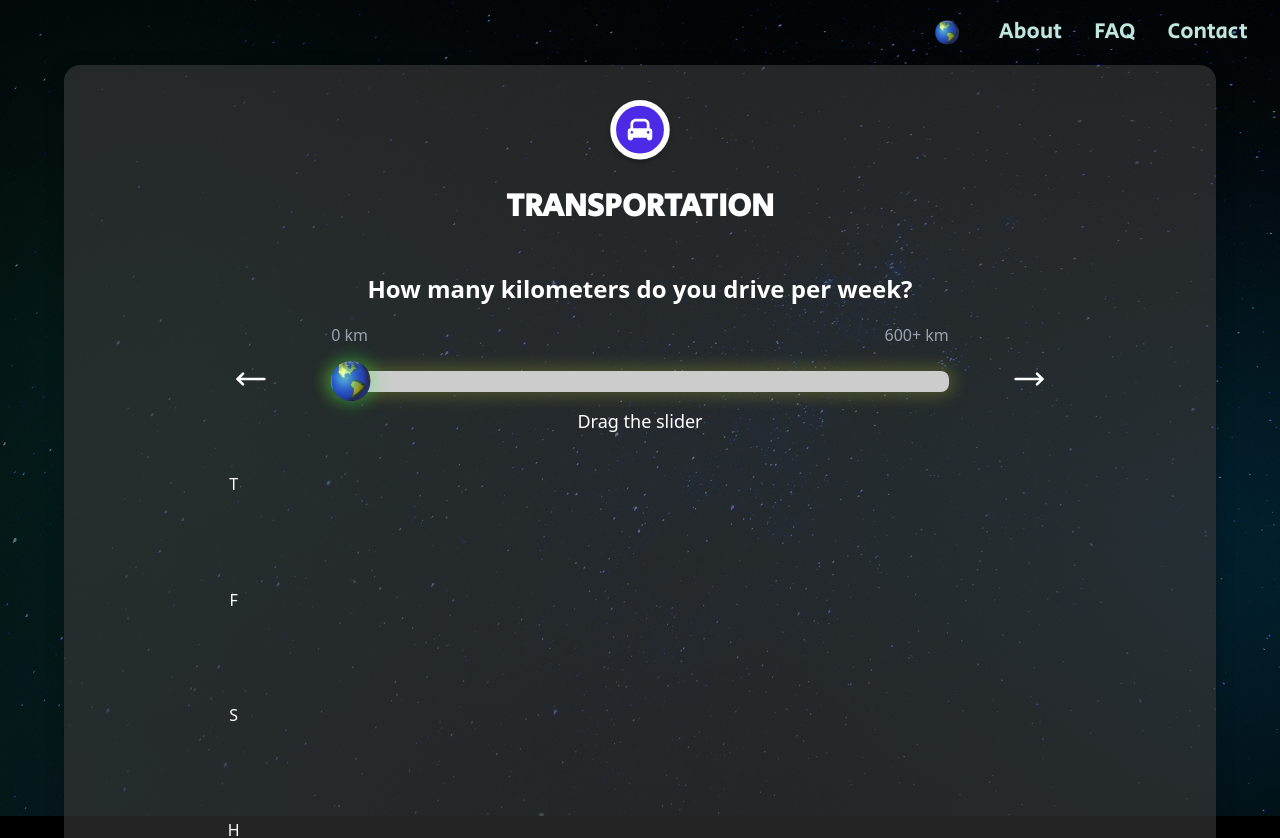
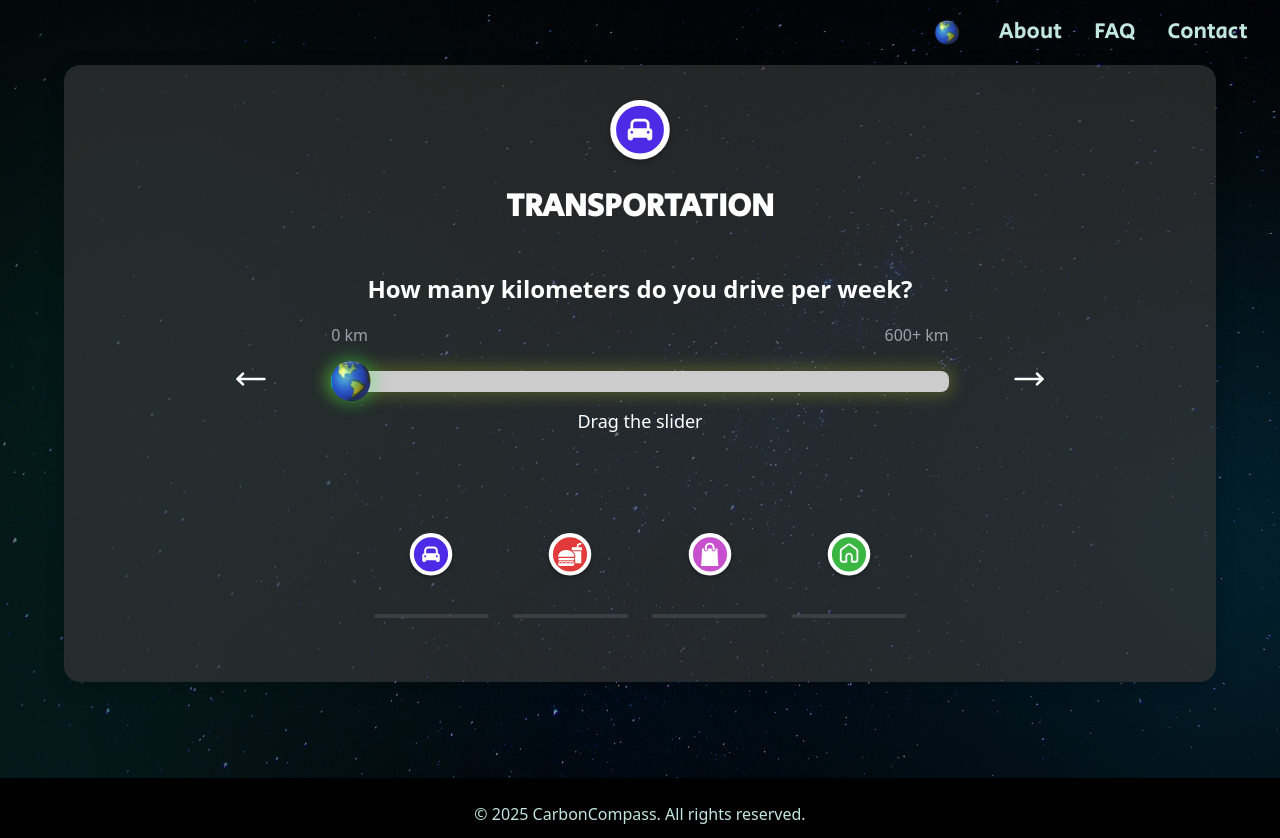
Before and after one commit to TicketedWave/DAT257, a Next.js app in the folder dat257/: page /calculator in a window 1280 px wide. Shown: the top 838 px of the page. Built offline with nearby package versions, Linux system fonts and the light colour scheme.

Commit message:
Fix category image loading issue and ensure all components pass test suites

```diff
--- a/dat257/app/calculator/components/CategorySelector.js
+++ b/dat257/app/calculator/components/CategorySelector.js
@@ -10,7 +10,7 @@ export const CategorySelector = ({
   calculateCategoryProgress,
 }) => {
   return (
-    <div className="category-selector">
+    <div className="category-selection">
       {Object.keys(categories).map((cat) => {
         const isCompleted = completedCategories.includes(cat);
         const progress = categoryProgress
@@ -18,7 +18,7 @@ export const CategorySelector = ({
           : calculateCategoryProgress(cat);
 
         return (
-          <div key={cat} className="category-item">
+          <div key={cat} className="category-button-container">
             <button
               data-testid={`button-${cat}`}
               className={`category-button ${isCompleted ? 'completed' : ''} ${
@@ -26,16 +26,14 @@ export const CategorySelector = ({
               }`}
               onClick={() => onCategoryChange(cat)}
             >
-              {/* Example icon placeholder, replace with actual icon component if needed */}
-              <span data-testid={`icon-${cat}`} className="category-icon">
-                {cat.charAt(0)}
-              </span>
+
+              <img src={`${cat.toLowerCase()}-icon.svg`} alt={`${cat} Icon`} className="icon" />
             </button>
-            <div className="progress-bar-container">
+            <div className="category-progress-container">
               <div
                 data-testid={`progress-${cat}`}
-                className="progress-bar"
-                style={{ width: `${progress}%` }}
+                className="category-progress-bar"
+                style={{ width: `${calculateCategoryProgress(cat)}%` }}
               />
             </div>
           </div>
```
Also changed, not shown: 2 other files (tests, documents, lock files or other folders).
